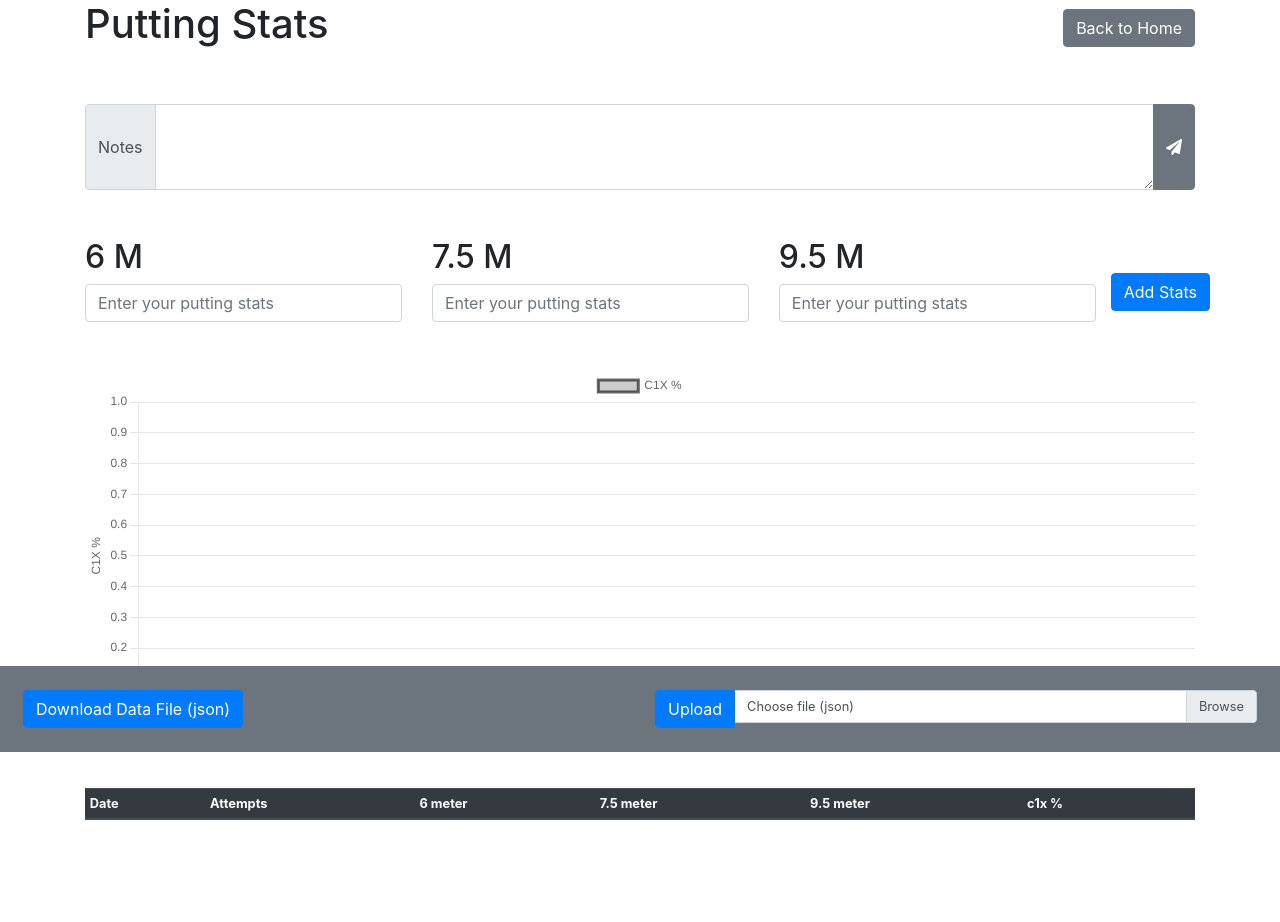
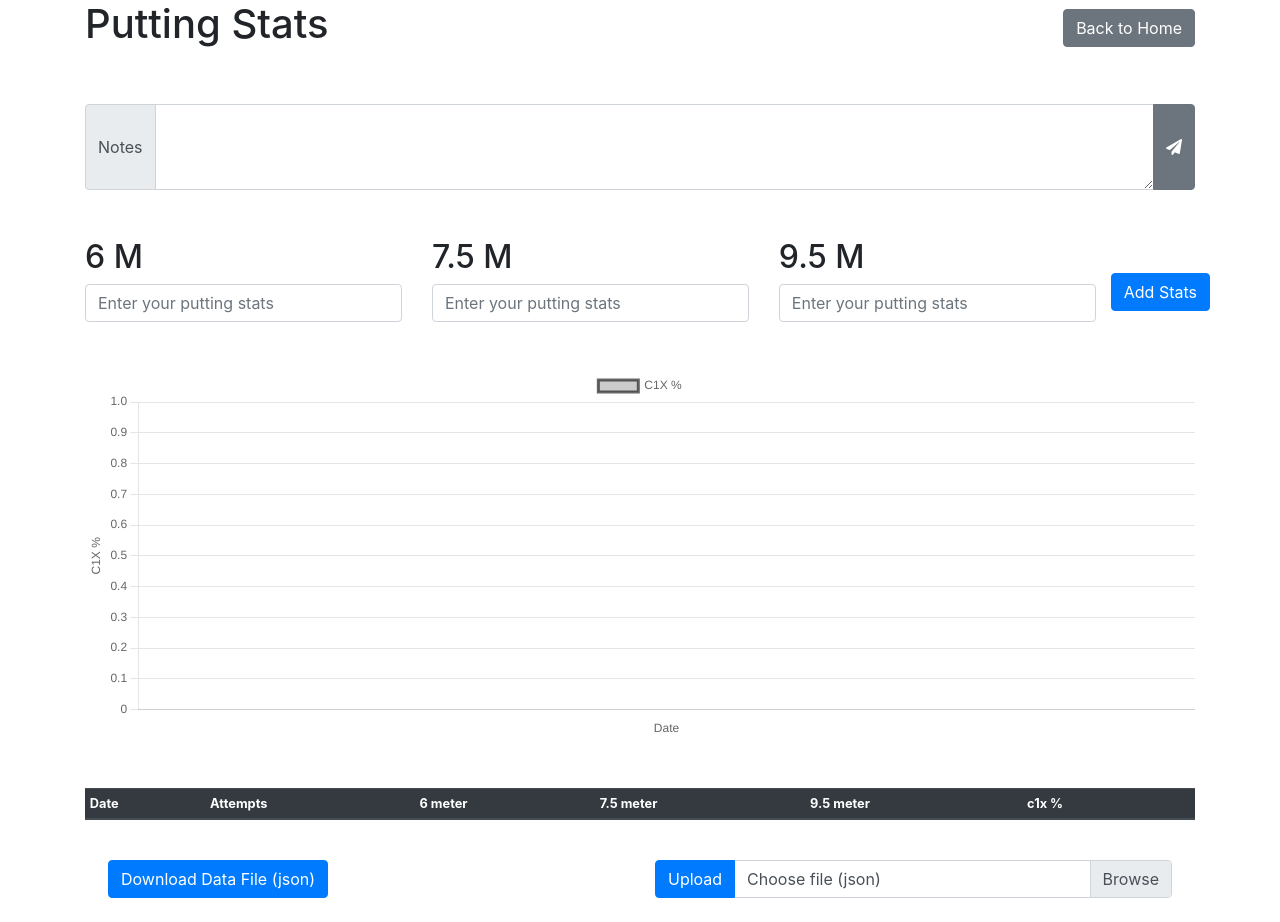
Before and after one commit to sebiwnl/dsic_put_tracker, a Flask app: page /putt in a window 1280 px wide. Shown: the part 48-970 px from the top of the page. Before the commit the page ends 868 px from the top, so only its background shows below. Run offline with Flask 3, Linux system fonts and the light colour scheme; lists and menus that the app fills with data are empty; some libraries are stand-ins or nearby versions.

Commit message:
fixed footer

```diff
--- a/static/putt.js
+++ b/static/putt.js
@@ -90,6 +90,8 @@ function renderPuttingStats(payload) {
     // chart
     let dates = [];
     let c1xStats = [];
+
+    // revers datalist
 
     dataList.forEach(function(data) {
         dates.push(data['date']);
--- a/templates/putt.html
+++ b/templates/putt.html
@@ -5,6 +5,7 @@
     <meta name="viewport" content="width=device-width, initial-scale=1">
     <title>Putt</title>
     <link href="https://maxcdn.bootstrapcdn.com/bootstrap/4.5.2/css/bootstrap.min.css" rel="stylesheet">
+
     <link rel="stylesheet" href="https://cdnjs.cloudflare.com/ajax/libs/font-awesome/5.15.4/css/all.min.css">
     <script src="https://cdn.jsdelivr.net/npm/chart.js"></script>
 
@@ -15,7 +16,7 @@
     </style>
 </head>
 <body onload="renderPuttingStats('{{payload}}'), renderNotes('{{notes}}')">
-    <div class="container mt-5">
+    <div class="container mt-5 main-content">
         <div class="row align-items-center">
             <div class="col">
                 <h1>Putting Stats</h1>
@@ -60,7 +61,6 @@
 
 
         <div class="mt-5">
-
             <canvas id="c1xChart" height="100"></canvas>
         </div>
 
@@ -83,35 +83,38 @@
                     <!-- Data will be rendered here -->
                 </tbody>
             </table>
+        </div>
 
-        <footer class="fixed-bottom bg-secondary">
+        <footer class="">
             <div class="row align-items-center mb-4 ml-2 mr-2 mt-4">
 
                 <div class="col">
                     <a href="/download" class="btn btn-primary">Download Data File (json)</a>
-
                 </div>
 
                 <div class="col input-group">
+
                     <div class="input-group-prepend">
                         <button class="btn btn-primary" type="button" onclick="uploadFile()">Upload</button>
                     </div>
+
                     <div class="custom-file">
                         <input type="file" class="custom-file-input" id="fileInput">
-                        <label class="custom-file-label" for="inputGroupFile03" id="inputText">Choose file (json)</label>
+                        <label  class="custom-file-label" for="inputGroupFile03" id="inputText">Choose file (json)</label>
                     </div>
+
                 </div>
 
             </div>
         </footer>
 
 
+    </div>
 
 
-        </div>
 
 
-    </div>
+
 
     <script src="https://code.jquery.com/jquery-3.5.1.slim.min.js"></script>
     <script src="https://cdn.jsdelivr.net/npm/@popperjs/core@2.5.3/dist/umd/popper.min.js"></script>
```
Also changed, not shown: data_handler.py (line endings or trailing spaces).
